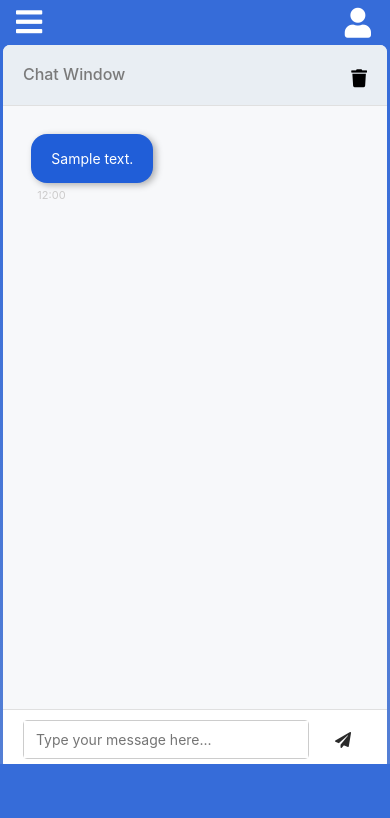
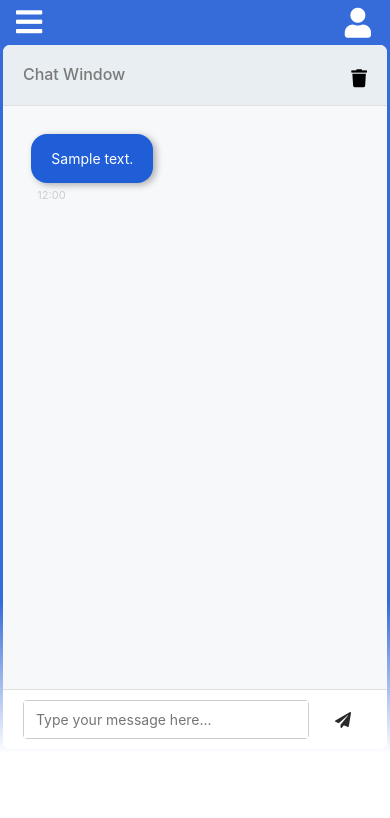
Before and after one commit to gcarson1/SmartCart, a Flask app: page /index in a window 390 px wide. Shown: the top 818 px of the page. Run offline with Flask 3, Linux system fonts and the light colour scheme; a user stored in the database is signed in; tables that the repository leaves empty hold one stand-in row (values such as "Sample post"); some libraries are stand-ins or nearby versions.

Commit message:
frontend

```diff
--- a/static/css/general.css
+++ b/static/css/general.css
@@ -5,6 +5,9 @@
     font-family: -apple-system, BlinkMacSystemFont, "Segoe UI", Roboto, Helvetica, Arial, sans-serif;
   }
 
+  body {
+    background: linear-gradient(180deg, #366CD9 10%, #547fd5 100%);
+  }
 
 
   /* Top Bar Styling */
--- a/static/css/index.css
+++ b/static/css/index.css
@@ -1,7 +1,9 @@
 /* Basic Reset & Box Sizing */
+
 
 body {
   background: linear-gradient(180deg, #366CD9 10%, #547fd5 100%);
+  background-repeat: no-repeat;
 }
 
 /* Top Bar */
@@ -106,13 +108,13 @@ body {
   }
 
   body{
-    height: calc(100vh - 80px);
+    height: calc(100vh - 90px);
     overflow: hidden;
   }
 
   .main-container {
     display: block;
-    height: calc(100vh - 800px);
+    height: calc(100vh - 70px);
     padding: 0;
   }
 
@@ -128,7 +130,11 @@ body {
     margin-left: 0.75% !important;
     width: 98.5% !important;
     border-radius: 7px !important;
-    height: calc(100vh - 120px) !important;
+    height: calc(100vh - 140px) !important;
+  }
+  body {
+    background: linear-gradient(180deg, #366CD9 80%, #ffffff 100%);
+    background-repeat: no-repeat;
   }
 }
 
```
